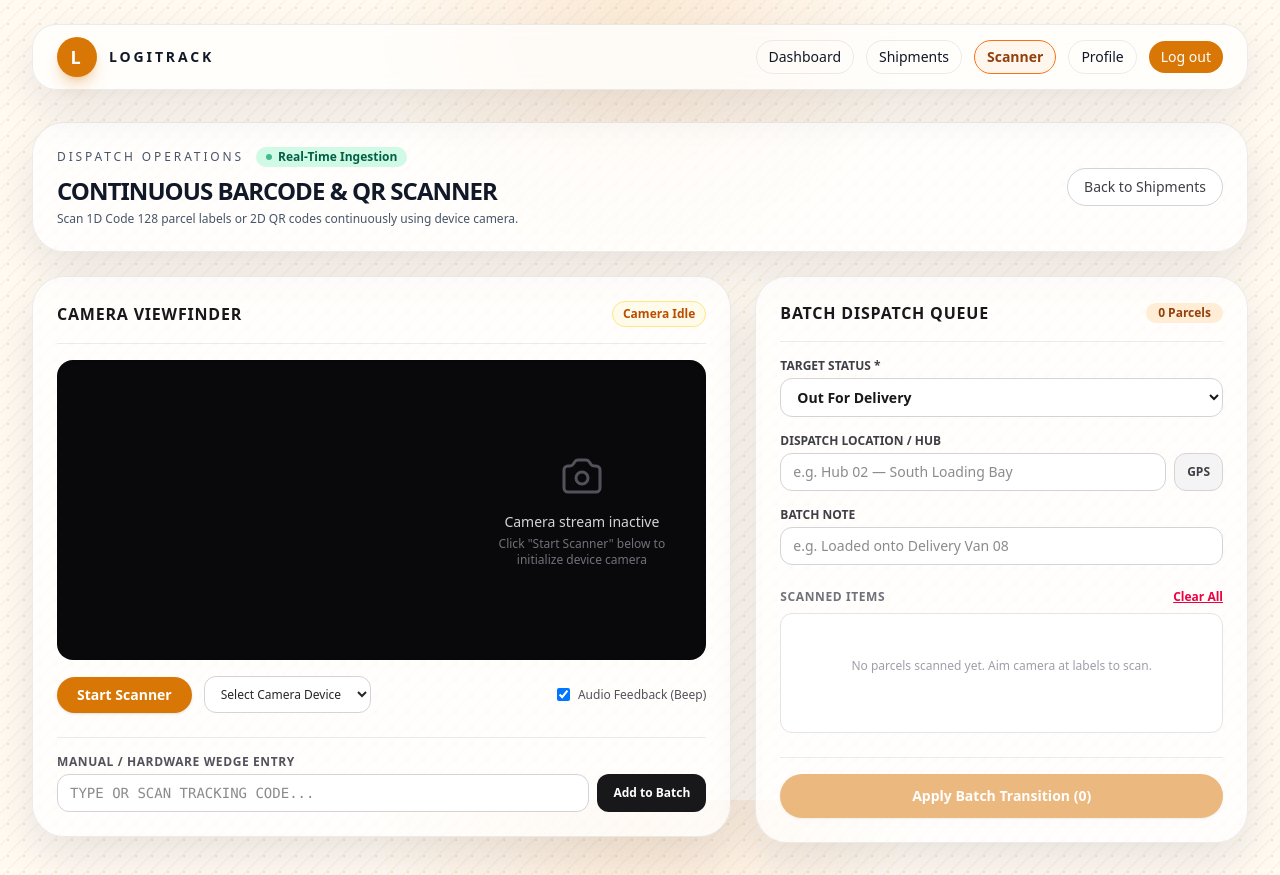
After one commit to peterafolabi-dev/LogiTrack, a Django app: page /shipments/scanner/ in a window 1280 px wide. The commit adds this page. Run offline with Django 5.2, Linux system fonts and the light colour scheme; the visitor is signed in with stand-in values (Sample User, id 1); style sheets or scripts are compiled from the project's sources; parts of the project's set-up code (start-up, migrations or seed data) failed here and were passed over; some libraries are stand-ins or nearby versions.

Commit message:
Add barcode and QR code scanner interface for dispatch operations

```diff
--- a/templates/base.html
+++ b/templates/base.html
@@ -23,6 +23,7 @@
               {% if user.is_authenticated %}
                 <a href="{% url 'dashboard' %}" class="rounded-full border border-[var(--line)] px-3 py-1.5">Dashboard</a>
                 <a href="{% url 'shipments_list' %}" class="rounded-full border border-[var(--line)] px-3 py-1.5">Shipments</a>
+                <a href="{% url 'barcode_scanner' %}" class="rounded-full border border-brand-500 bg-brand-50 text-brand-800 px-3 py-1.5 font-semibold">Scanner</a>
                 <a href="{% url 'profile' %}" class="rounded-full border border-[var(--line)] px-3 py-1.5">Profile</a>
                 <a href="{% url 'logout' %}" class="rounded-full bg-brand-600 px-3 py-1.5 text-white">Log out</a>
               {% else %}
--- /dev/null
+++ b/templates/shipments/scanner.html
@@ -0,0 +1,443 @@
+{% extends 'base.html' %}
+
+{% block title %}LogiTrack &bull; Dispatch Barcode Scanner{% endblock %}
+
+{% block content %}
+<div class="space-y-6">
+  <!-- Header Bar -->
+  <div class="rounded-[2rem] border border-[var(--line)] bg-[var(--panel)] p-6 shadow-[var(--shadow)]">
+    <div class="flex flex-col gap-4 md:flex-row md:items-center md:justify-between">
+      <div>
+        <div class="flex items-center gap-3">
+          <p class="text-xs uppercase tracking-[0.24em] text-[var(--muted)]">Dispatch Operations</p>
+          <span class="inline-flex items-center gap-1.5 rounded-full bg-emerald-100 px-2.5 py-0.5 text-xs font-semibold text-emerald-800">
+            <span class="h-1.5 w-1.5 rounded-full bg-emerald-600 animate-pulse"></span>
+            Real-Time Ingestion
+          </span>
+        </div>
+        <h1 class="mt-2 text-2xl font-black uppercase tracking-[-0.04em]">Continuous Barcode &amp; QR Scanner</h1>
+        <p class="mt-1 text-xs text-[var(--muted)]">Scan 1D Code 128 parcel labels or 2D QR codes continuously using device camera.</p>
+      </div>
+      <div class="flex items-center gap-3">
+        <a href="{% url 'shipments_list' %}" class="rounded-full border border-zinc-300 bg-white px-4 py-2 text-sm font-medium text-zinc-700 hover:bg-zinc-50">
+          Back to Shipments
+        </a>
+      </div>
+    </div>
+  </div>
+
+  <!-- Main Scanner & Batch Workspace -->
+  <div class="grid gap-6 lg:grid-cols-12">
+    <!-- Viewfinder & Camera Controls (7 Cols) -->
+    <div class="space-y-6 lg:col-span-7">
+      <div class="rounded-[2rem] border border-[var(--line)] bg-[var(--panel)] p-6 shadow-[var(--shadow)]">
+        <div class="flex items-center justify-between pb-4 border-b border-[var(--line)]">
+          <h2 class="text-base font-bold uppercase tracking-wider text-zinc-900">Camera Viewfinder</h2>
+          <span id="scanner_status" class="text-xs font-semibold text-amber-700 bg-amber-50 px-2.5 py-1 rounded-full border border-amber-200">
+            Camera Idle
+          </span>
+        </div>
+
+        <!-- Video Reader Element -->
+        <div class="mt-4 overflow-hidden rounded-2xl bg-zinc-950 shadow-inner relative min-h-[300px] flex items-center justify-center">
+          <div id="reader" class="w-full"></div>
+          <div id="scanner_placeholder" class="text-center p-8 text-zinc-400">
+            <svg class="mx-auto h-12 w-12 text-zinc-600 mb-3" fill="none" viewBox="0 0 24 24" stroke="currentColor">
+              <path stroke-linecap="round" stroke-linejoin="round" stroke-width="1.5" d="M3 9a2 2 0 012-2h.93a2 2 0 001.664-.89l.812-1.22A2 2 0 0110.07 4h3.86a2 2 0 011.664.89l.812 1.22A2 2 0 0018.07 7H19a2 2 0 012 2v9a2 2 0 01-2 2H5a2 2 0 01-2-2V9z" />
+              <path stroke-linecap="round" stroke-linejoin="round" stroke-width="1.5" d="M15 13a3 3 0 11-6 0 3 3 0 016 0z" />
+            </svg>
+            <p class="text-sm font-medium text-zinc-300">Camera stream inactive</p>
+            <p class="text-xs text-zinc-500 mt-1">Click "Start Scanner" below to initialize device camera</p>
+          </div>
+        </div>
+
+        <!-- Camera Controls -->
+        <div class="mt-4 flex flex-wrap items-center gap-3">
+          <button type="button" id="btn_toggle_scanner" class="rounded-full bg-brand-600 px-5 py-2 text-sm font-bold text-white shadow-sm hover:bg-brand-500 transition">
+            Start Scanner
+          </button>
+          <select id="camera_select" class="rounded-xl border border-zinc-300 bg-white px-3 py-2 text-xs font-medium text-zinc-800 outline-none">
+            <option value="">Select Camera Device</option>
+          </select>
+          <label class="flex items-center gap-2 text-xs text-zinc-600 cursor-pointer ml-auto">
+            <input type="checkbox" id="audio_beep" checked class="rounded text-brand-600 focus:ring-brand-500" />
+            <span>Audio Feedback (Beep)</span>
+          </label>
+        </div>
+
+        <!-- Manual Tracking ID Input fallback -->
+        <div class="mt-6 border-t border-[var(--line)] pt-4">
+          <label class="block text-xs font-semibold uppercase tracking-wider text-zinc-600 mb-1">
+            Manual / Hardware Wedge Entry
+          </label>
+          <form id="form_manual_add" class="flex gap-2">
+            <input type="text" id="manual_input" placeholder="Type or scan tracking code..." class="flex-1 rounded-xl border border-zinc-300 bg-white px-3 py-2 font-mono text-sm uppercase text-zinc-900 outline-none focus:border-zinc-900" />
+            <button type="submit" class="rounded-xl bg-zinc-900 px-4 py-2 text-xs font-bold text-white hover:bg-zinc-800">
+              Add to Batch
+            </button>
+          </form>
+        </div>
+      </div>
+    </div>
+
+    <!-- Batch Queue & Execution Console (5 Cols) -->
+    <div class="space-y-6 lg:col-span-5">
+      <div class="rounded-[2rem] border border-[var(--line)] bg-[var(--panel)] p-6 shadow-[var(--shadow)]">
+        <div class="flex items-center justify-between border-b border-[var(--line)] pb-4">
+          <h2 class="text-base font-bold uppercase tracking-wider text-zinc-900">Batch Dispatch Queue</h2>
+          <span id="badge_count" class="rounded-full bg-brand-100 px-3 py-0.5 text-xs font-black text-brand-800">
+            0 Parcels
+          </span>
+        </div>
+
+        <!-- Dispatch Parameters -->
+        <div class="mt-4 space-y-4">
+          <div>
+            <label class="block text-xs font-bold text-zinc-700 uppercase mb-1">Target Status *</label>
+            <select id="batch_status" class="w-full rounded-xl border border-zinc-300 bg-white px-3 py-2 text-sm font-semibold text-zinc-900 outline-none focus:border-zinc-900">
+              {% for val, label in status_choices %}
+                <option value="{{ val }}" {% if val == 'out_for_delivery' %}selected{% endif %}>{{ label }}</option>
+              {% endfor %}
+            </select>
+          </div>
+
+          <div>
+            <label class="block text-xs font-bold text-zinc-700 uppercase mb-1">Dispatch Location / Hub</label>
+            <div class="flex gap-2">
+              <input type="text" id="batch_location" placeholder="e.g. Hub 02 — South Loading Bay" class="flex-1 rounded-xl border border-zinc-300 bg-white px-3 py-2 text-sm text-zinc-900 outline-none" />
+              <button type="button" id="btn_scanner_gps" class="shrink-0 rounded-xl border border-zinc-300 bg-zinc-100 px-3 py-2 text-xs font-semibold text-zinc-700 hover:bg-zinc-200">
+                GPS
+              </button>
+            </div>
+          </div>
+
+          <div>
+            <label class="block text-xs font-bold text-zinc-700 uppercase mb-1">Batch Note</label>
+            <input type="text" id="batch_note" placeholder="e.g. Loaded onto Delivery Van 08" class="w-full rounded-xl border border-zinc-300 bg-white px-3 py-2 text-sm text-zinc-900 outline-none" />
+          </div>
+        </div>
+
+        <!-- Scanned Items Live List -->
+        <div class="mt-6">
+          <div class="flex items-center justify-between mb-2">
+            <span class="text-xs font-bold uppercase tracking-wider text-zinc-500">Scanned Items</span>
+            <button type="button" id="btn_clear_batch" class="text-xs font-semibold text-rose-600 hover:text-rose-800 underline">
+              Clear All
+            </button>
+          </div>
+          <div id="batch_list" class="max-h-56 overflow-y-auto space-y-2 rounded-xl border border-zinc-200 bg-white p-3 min-h-[120px]">
+            <p id="empty_queue_msg" class="text-center text-xs text-zinc-400 py-8">
+              No parcels scanned yet. Aim camera at labels to scan.
+            </p>
+          </div>
+        </div>
+
+        <!-- Submit Button -->
+        <div class="mt-6 pt-4 border-t border-[var(--line)]">
+          <button type="button" id="btn_commit_batch" disabled class="w-full rounded-full bg-brand-600 py-3 text-sm font-bold text-white shadow-sm transition disabled:opacity-50 disabled:cursor-not-allowed hover:bg-brand-500">
+            Apply Batch Transition (0)
+          </button>
+        </div>
+
+        <!-- Real-time Result Notification -->
+        <div id="batch_results" class="mt-4 hidden rounded-2xl border p-4 text-xs"></div>
+      </div>
+    </div>
+  </div>
+</div>
+
+<!-- Load html5-qrcode library -->
+<script src="https://unpkg.com/html5-qrcode@2.3.8/html5-qrcode.min.js"></script>
+
+<script>
+document.addEventListener('DOMContentLoaded', function () {
+  let html5QrCode = null;
+  let isScanning = false;
+  const scannedSet = new Set();
+  const scannedList = [];
+
+  const readerDiv = document.getElementById('reader');
+  const placeholderDiv = document.getElementById('scanner_placeholder');
+  const btnToggle = document.getElementById('btn_toggle_scanner');
+  const cameraSelect = document.getElementById('camera_select');
+  const statusBadge = document.getElementById('scanner_status');
+  const batchListContainer = document.getElementById('batch_list');
+  const emptyQueueMsg = document.getElementById('empty_queue_msg');
+  const badgeCount = document.getElementById('badge_count');
+  const btnCommit = document.getElementById('btn_commit_batch');
+  const btnClear = document.getElementById('btn_clear_batch');
+  const manualForm = document.getElementById('form_manual_add');
+  const manualInput = document.getElementById('manual_input');
+  const batchStatus = document.getElementById('batch_status');
+  const batchLocation = document.getElementById('batch_location');
+  const batchNote = document.getElementById('batch_note');
+  const batchResults = document.getElementById('batch_results');
+  const audioBeepCheck = document.getElementById('audio_beep');
+  const btnGPS = document.getElementById('btn_scanner_gps');
+
+  // Web Audio API beep synthesizer
+  function playBeep() {
+    if (!audioBeepCheck.checked) return;
+    try {
+      const audioCtx = new (window.AudioContext || window.webkitAudioContext)();
+      const osc = audioCtx.createOscillator();
+      const gain = audioCtx.createGain();
+      osc.type = 'sine';
+      osc.frequency.setValueAtTime(1850, audioCtx.currentTime); // Crisp scanner frequency
+      gain.gain.setValueAtTime(0.15, audioCtx.currentTime);
+      gain.gain.exponentialRampToValueAtTime(0.001, audioCtx.currentTime + 0.08);
+      osc.connect(gain);
+      gain.connect(audioCtx.destination);
+      osc.start();
+      osc.stop(audioCtx.currentTime + 0.08);
+    } catch (e) {
+      // AudioContext policy fallback
+    }
+  }
+
+  // Populate cameras
+  if (typeof Html5Qrcode !== 'undefined') {
+    Html5Qrcode.getCameras().then(devices => {
+      if (devices && devices.length) {
+        cameraSelect.innerHTML = '';
+        devices.forEach((dev, idx) => {
+          const opt = document.createElement('option');
+          opt.value = dev.id;
+          opt.text = dev.label || `Camera ${idx + 1}`;
+          cameraSelect.appendChild(opt);
+        });
+      }
+    }).catch(err => {
+      console.warn("Camera lookup failed:", err);
+    });
+  }
+
+  function handleDetectedCode(decodedText) {
+    let cleanCode = decodedText.trim();
+    // Support parsing tracking URLs (extract tracking_number parameter)
+    if (cleanCode.includes('tracking_number=')) {
+      try {
+        const url = new URL(cleanCode, window.location.origin);
+        cleanCode = url.searchParams.get('tracking_number') || cleanCode;
+      } catch (e) {}
+    }
+    // Remove "LT - " prefixes if present
+    cleanCode = cleanCode.replace(/^LT\s*-\s*/i, '').replace(/[^A-Za-z0-9]/g, '').toUpperCase();
+
+    if (!cleanCode) return;
+
+    if (scannedSet.has(cleanCode)) {
+      // Flash existing element
+      const existing = document.getElementById('item_' + cleanCode);
+      if (existing) {
+        existing.classList.add('bg-amber-100');
+        setTimeout(() => existing.classList.remove('bg-amber-100'), 400);
+      }
+      return;
+    }
+
+    playBeep();
+    scannedSet.add(cleanCode);
+    scannedList.unshift({ code: cleanCode, time: new Date().toLocaleTimeString() });
+    renderBatch();
+  }
+
+  function renderBatch() {
+    badgeCount.textContent = `${scannedList.length} Parcels`;
+    btnCommit.textContent = `Apply Batch Transition (${scannedList.length})`;
+    btnCommit.disabled = scannedList.length === 0;
+
+    if (scannedList.length === 0) {
+      batchListContainer.innerHTML = '';
+      batchListContainer.appendChild(emptyQueueMsg);
+      return;
+    }
+
+    batchListContainer.innerHTML = '';
+    scannedList.forEach(item => {
+      const row = document.createElement('div');
+      row.id = 'item_' + item.code;
+      row.className = "flex items-center justify-between rounded-lg border border-zinc-200 bg-zinc-50 px-3 py-2 text-xs transition duration-150";
+      row.innerHTML = `
+        <div class="flex items-center gap-2">
+          <span class="font-mono font-bold text-zinc-900">${item.code}</span>
+          <span class="text-[10px] text-zinc-400">${item.time}</span>
+        </div>
+        <button type="button" class="text-zinc-400 hover:text-rose-600 font-bold p-1" data-remove="${item.code}">×</button>
+      `;
+      batchListContainer.appendChild(row);
+    });
+
+    // Wire remove buttons
+    batchListContainer.querySelectorAll('[data-remove]').forEach(btn => {
+      btn.addEventListener('click', function () {
+        const code = this.getAttribute('data-remove');
+        scannedSet.delete(code);
+        const idx = scannedList.findIndex(x => x.code === code);
+        if (idx !== -1) scannedList.splice(idx, 1);
+        renderBatch();
+      });
+    });
+  }
+
+  // Toggle Scanner
+  btnToggle.addEventListener('click', function () {
+    if (isScanning) {
+      stopScanner();
+    } else {
+      startScanner();
+    }
+  });
+
+  function startScanner() {
+    if (!html5QrCode) {
+      html5QrCode = new Html5Qrcode("reader");
+    }
+
+    const cameraId = cameraSelect.value || { facingMode: "environment" };
+    placeholderDiv.classList.add('hidden');
+    statusBadge.textContent = "Scanner Active";
+    statusBadge.className = "text-xs font-semibold text-emerald-800 bg-emerald-50 px-2.5 py-1 rounded-full border border-emerald-200";
+
+    const config = {
+      fps: 15,
+      qrbox: { width: 320, height: 180 },
+      aspectRatio: 1.777,
+    };
+
+    html5QrCode.start(
+      cameraId,
+      config,
+      (decodedText) => handleDetectedCode(decodedText),
+      () => {} // Ignored frame errors
+    ).then(() => {
+      isScanning = true;
+      btnToggle.textContent = "Stop Scanner";
+      btnToggle.className = "rounded-full bg-rose-600 px-5 py-2 text-sm font-bold text-white shadow-sm hover:bg-rose-500 transition";
+    }).catch(err => {
+      statusBadge.textContent = "Camera Error";
+      statusBadge.className = "text-xs font-semibold text-rose-800 bg-rose-50 px-2.5 py-1 rounded-full border border-rose-200";
+      placeholderDiv.classList.remove('hidden');
+      alert("Unable to start camera: " + err);
+    });
+  }
+
+  function stopScanner() {
+    if (html5QrCode && isScanning) {
+      html5QrCode.stop().then(() => {
+        isScanning = false;
+        btnToggle.textContent = "Start Scanner";
+        btnToggle.className = "rounded-full bg-brand-600 px-5 py-2 text-sm font-bold text-white shadow-sm hover:bg-brand-500 transition";
+        statusBadge.textContent = "Camera Idle";
+        statusBadge.className = "text-xs font-semibold text-amber-700 bg-amber-50 px-2.5 py-1 rounded-full border border-amber-200";
+        placeholderDiv.classList.remove('hidden');
+      });
+    }
+  }
+
+  // Manual entry
+  manualForm.addEventListener('submit', function (e) {
+    e.preventDefault();
+    const val = manualInput.value;
+    if (val) {
+      handleDetectedCode(val);
+      manualInput.value = '';
+    }
+  });
+
+  // Clear batch
+  btnClear.addEventListener('click', function () {
+    scannedSet.clear();
+    scannedList.length = 0;
+    renderBatch();
+    batchResults.classList.add('hidden');
+  });
+
+  // GPS fix helper
+  btnGPS.addEventListener('click', function () {
+    if (!navigator.geolocation) return;
+    btnGPS.textContent = "...";
+    navigator.geolocation.getCurrentPosition(
+      pos => {
+        batchLocation.value = "GPS: " + pos.coords.latitude.toFixed(5) + ", " + pos.coords.longitude.toFixed(5);
+        btnGPS.textContent = "✓ Fixed";
+      },
+      () => {
+        btnGPS.textContent = "Failed";
+      }
+    );
+  });
+
+  // CSRF token helper
+  function getCookie(name) {
+    let cookieValue = null;
+    if (document.cookie && document.cookie !== '') {
+      const cookies = document.cookie.split(';');
+      for (let i = 0; i < cookies.length; i++) {
+        const cookie = cookies[i].trim();
+        if (cookie.substring(0, name.length + 1) === (name + '=')) {
+          cookieValue = decodeURIComponent(cookie.substring(name.length + 1));
+          break;
+        }
+      }
+    }
+    return cookieValue;
+  }
+
+  // Commit batch update
+  btnCommit.addEventListener('click', async function () {
+    if (scannedList.length === 0) return;
+    btnCommit.disabled = true;
+    btnCommit.textContent = "Processing batch...";
+
+    const payload = {
+      tracking_numbers: scannedList.map(x => x.code),
+      status: batchStatus.value,
+      location: batchLocation.value,
+      note: batchNote.value,
+    };
+
+    try {
+      const res = await fetch("{% url 'batch_update_api' %}", {
+        method: "POST",
+        headers: {
+          "Content-Type": "application/json",
+          "X-CSRFToken": getCookie("csrftoken"),
+        },
+        body: JSON.stringify(payload),
+      });
+      const data = await res.json();
+
+      batchResults.classList.remove('hidden');
+      if (res.ok && data.success) {
+        batchResults.className = "mt-4 rounded-2xl border border-emerald-200 bg-emerald-50 p-4 text-xs text-emerald-900";
+        let html = `<strong>✓ Batch Update Complete:</strong> ${data.updated_count} parcels updated to <em>${data.target_status}</em>.`;
+        if (data.failed && data.failed.length > 0) {
+          html += `<div class="mt-2 text-rose-800"><strong>${data.failed.length} Warnings/Errors:</strong><ul class="list-disc ml-4 mt-1">`;
+          data.failed.forEach(f => {
+            html += `<li>${f.tracking_number}: ${f.reason}</li>`;
+          });
+          html += `</ul></div>`;
+        }
+        batchResults.innerHTML = html;
+
+        // Clear scanned items upon success
+        scannedSet.clear();
+        scannedList.length = 0;
+        renderBatch();
+      } else {
+        batchResults.className = "mt-4 rounded-2xl border border-rose-200 bg-rose-50 p-4 text-xs text-rose-900";
+        batchResults.innerHTML = `<strong>Error:</strong> ${data.message || 'Batch update failed.'}`;
+      }
+    } catch (err) {
+      batchResults.classList.remove('hidden');
+      batchResults.className = "mt-4 rounded-2xl border border-rose-200 bg-rose-50 p-4 text-xs text-rose-900";
+      batchResults.innerHTML = `<strong>Network Error:</strong> ${err.message}`;
+    } finally {
+      btnCommit.disabled = scannedList.length === 0;
+      btnCommit.textContent = `Apply Batch Transition (${scannedList.length})`;
+    }
+  });
+});
+</script>
+{% endblock %}
```
